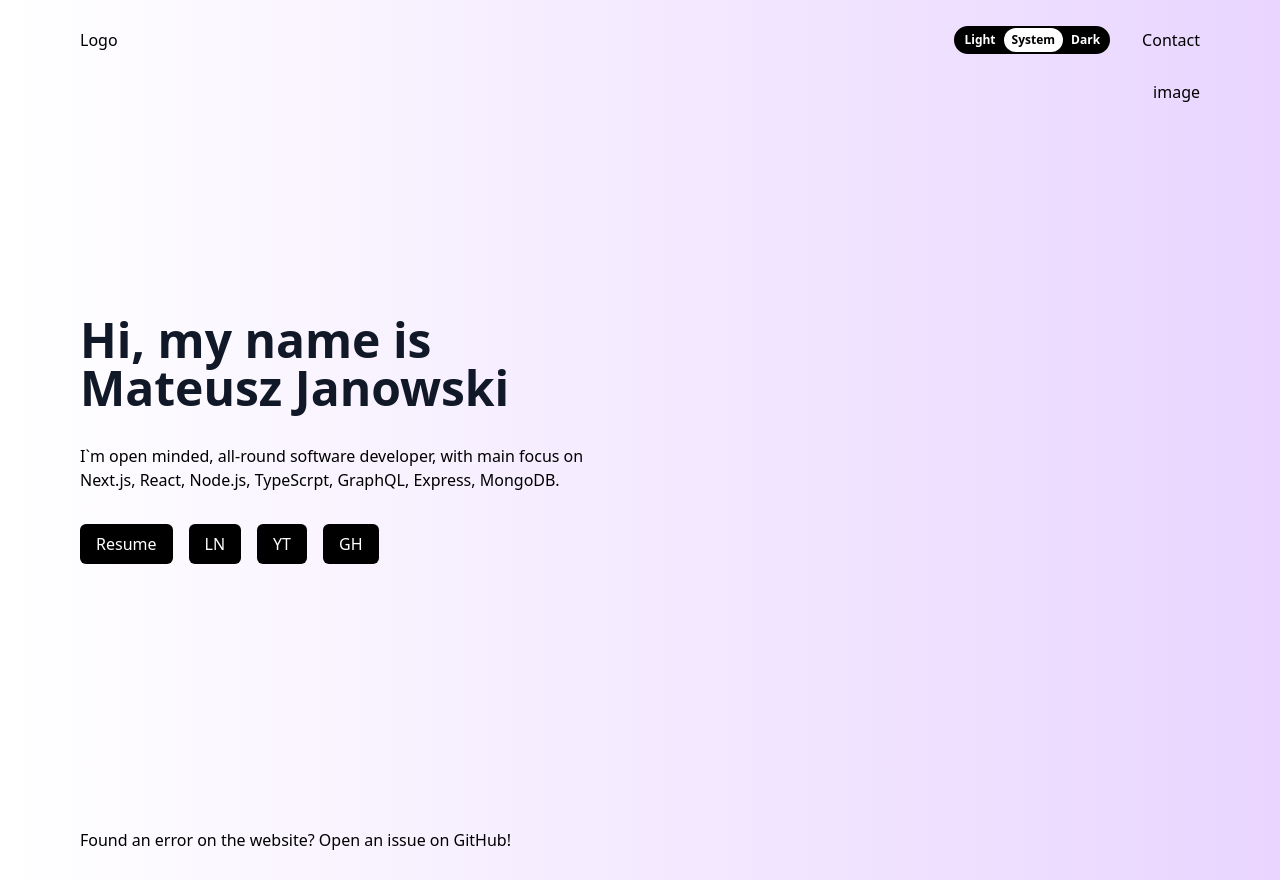
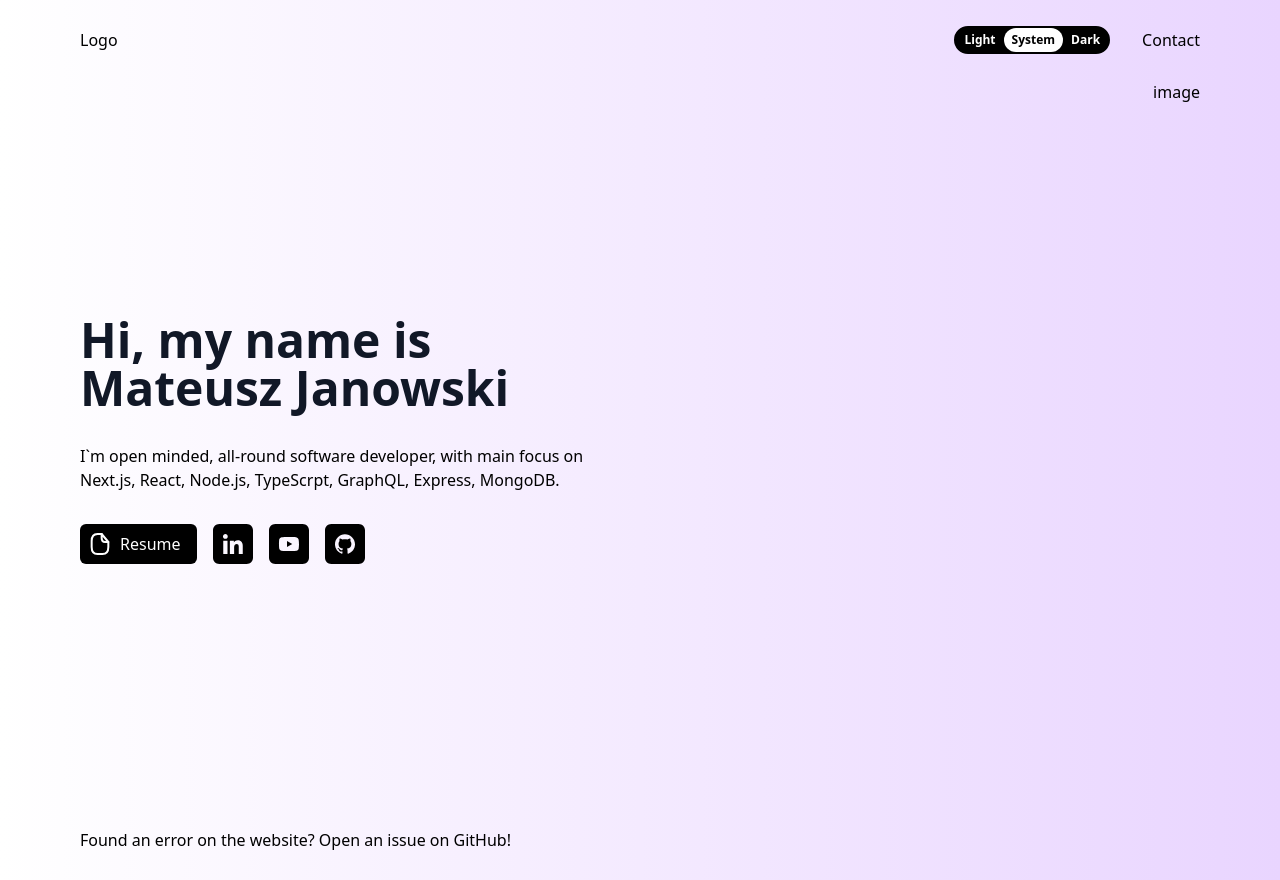
Before and after one commit to wspproject/portfolio-generator, a Next.js app: page / in a window 1280 px wide. Built offline with nearby package versions, Linux system fonts and the light colour scheme.

Commit message:
POR-22 - for index.tsx replaced old buttons implementation with new

```diff
--- a/pages/index.tsx
+++ b/pages/index.tsx
@@ -1,9 +1,5 @@
 import { ThemeSwitch } from "@/components/ThemeSwitch";
-import Head from "next/head";
-// import { Inter } from '@next/font/google'
-
-// const inter = Inter({ subsets: ['latin'] })
-
+import { HeroButtons } from "../components/HeroButtons/HeroButtons";
 import data from "../portfolio.config.json";
 
 export default function Home() {
@@ -32,14 +28,7 @@ export default function Home() {
             <br />
             Next.js, React, Node.js, TypeScrpt, GraphQL, Express, MongoDB.
           </p>
-          <div className="flex gap-4">
-            <a className={`block rounded-md bg-black py-2 px-4 text-white ${theme.buttons}`}>
-              Resume
-            </a>
-            <a className={`block rounded-md bg-black py-2 px-4 text-white ${theme.buttons}`}>LN</a>
-            <a className={`block rounded-md bg-black py-2 px-4 text-white ${theme.buttons}`}>YT</a>
-            <a className={`block rounded-md bg-black py-2 px-4 text-white ${theme.buttons}`}>GH</a>
-          </div>
+          <HeroButtons />
         </div>
         <div>image</div>
       </main>
```
